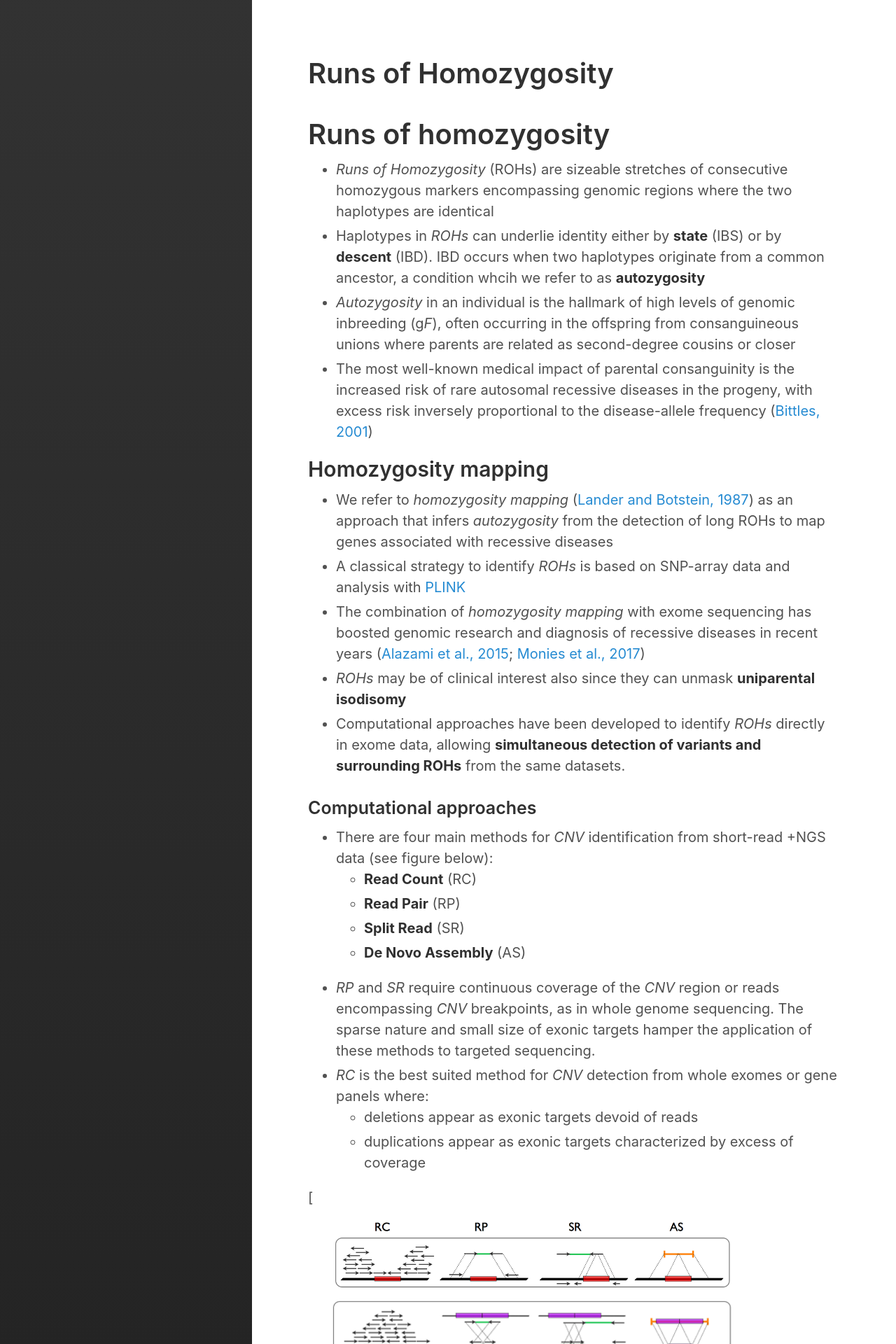
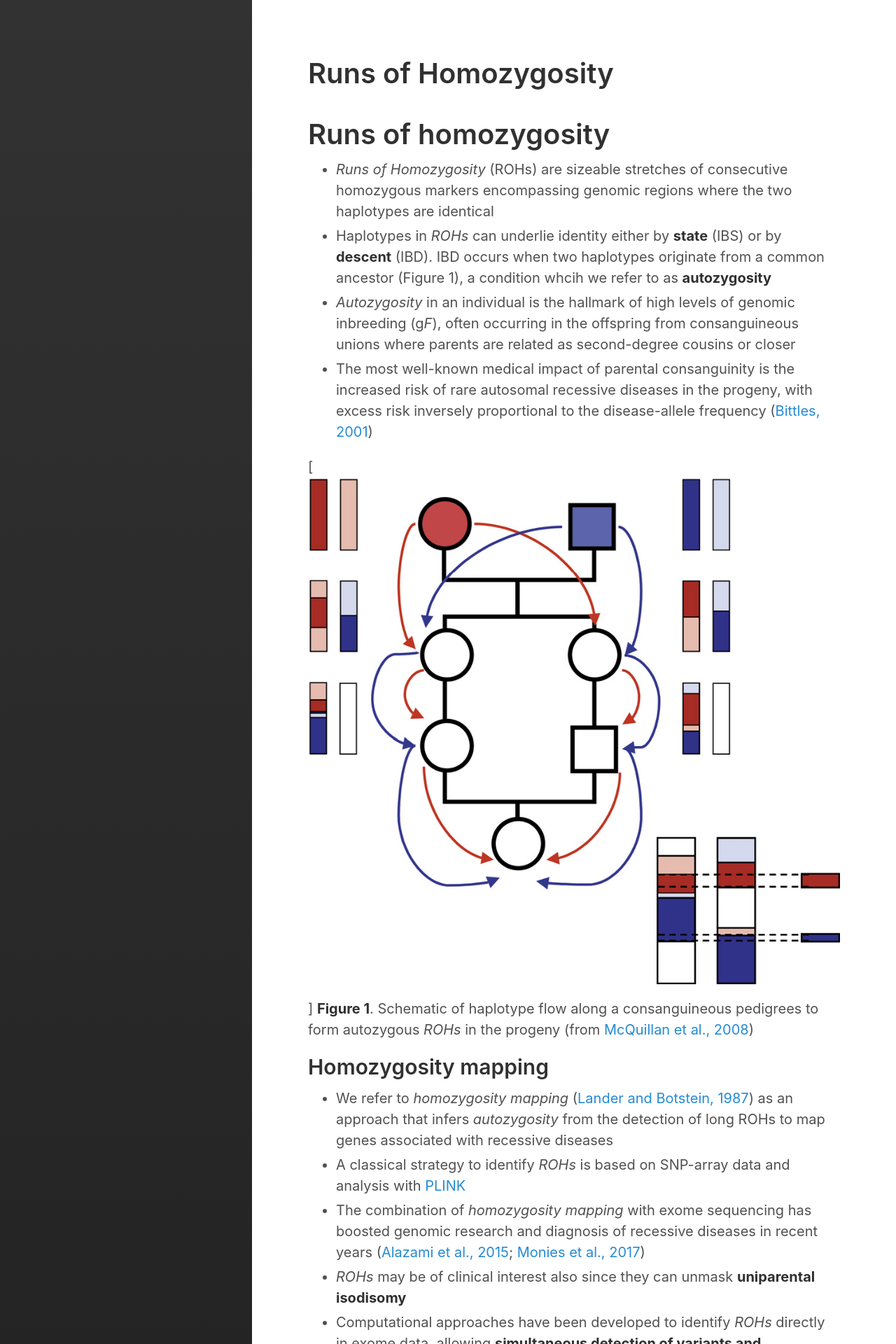
Before and after one commit to sigu-training/clinical_genomics, a Jekyll site: the page built from lectures/08.roh.md, in a window 1280 px wide. Shown: the top 1920 px of the page at 70% size. Built offline with Jekyll 4.4.1, drawn with Linux system fonts in a browser that asks for light colours; some of the changed text lies outside the part shown.

Commit message:
Update 08.roh.md
text changes

```diff
--- a/lectures/08.roh.md
+++ b/lectures/08.roh.md
@@ -9,9 +9,12 @@
 
 
 - *Runs of Homozygosity* (ROHs) are sizeable stretches of consecutive homozygous markers encompassing genomic regions where the two haplotypes are identical
-- Haplotypes in *ROHs* can underlie identity either by **state** (IBS) or by **descent** (IBD). IBD occurs when two haplotypes originate from a common ancestor, a condition whcih we refer to as **autozygosity**
+- Haplotypes in *ROHs* can underlie identity either by **state** (IBS) or by **descent** (IBD). IBD occurs when two haplotypes originate from a common ancestor (Figure 1), a condition whcih we refer to as **autozygosity**
 - *Autozygosity* in an individual is the hallmark of high levels of genomic inbreeding (g*F*), often occurring in the offspring from consanguineous unions where parents are related as second-degree cousins or closer
 - The most well-known medical impact of parental consanguinity is the increased risk of rare autosomal recessive diseases in the progeny, with excess risk inversely proportional to the disease-allele frequency ([Bittles, 2001](https://onlinelibrary.wiley.com/doi/full/10.1034/j.1399-0004.2001.600201.x?sid=nlm%3Apubmed))
+
+[![homozygosity_mapping]({{site.url}}{{site.baseurl}}/images/homozygosity_mapping.png)]
+**Figure 1**. Schematic of haplotype flow along a consanguineous pedigrees to form autozygous *ROHs* in the progeny (from [McQuillan et al., 2008](https://www.sciencedirect.com/science/article/pii/S000292970800445X?via%3Dihub))
 
 
 ## Homozygosity mapping
@@ -24,11 +27,12 @@
 
 ### Computational approaches
 
-- There are four main methods for *CNV* identification from short-read +NGS data (see figure below):
-  - **Read Count** (RC)
-  - **Read Pair** (RP)
-  - **Split Read** (SR)
-  - **De Novo Assembly** (AS)
+- As for CNVs, the sparse nature and small size of exonic targets are a challenge for the identification of continuous strethces of homozygous markers throughout the genome. This may affect the performance of tools originally tailored to SNPs when applied to exome data. In Figure 2 a synthetic overview is given of algorithms, input data and output file types in bioinformatic tools for exome-based *ROH* detection. *ROHs* are divided in three size classes reflecting different mechanisms that have shaped them (according to [Pemberton et al., 2012](https://www.sciencedirect.com/science/article/pii/S0002929712003230?via%3Dihub)). Usually, long ROH (approximately >1.5 Mb) arise as a result of close parental consanguinity, but also short-medium *ROHs* can be of medical interest in populations as involved in disease susceptibility, natural selection and founder effects ([Ceballos et al., 2018](https://www.nature.com/articles/nrg.2017.109)).
+
+[![roh_exome_methods]({{site.url}}{{site.baseurl}}/images/roh_exome_methods.png)]
+**Figure 2**. Summary of the tools for *ROH* detection from exome data (from [Pippucci et al., 2014](https://www.karger.com/Article/Pdf/362412))
+
+Hn<sup>3</sup>Mn<sup>2</sup> ([Magi et al., 2014](https://academic.oup.com/bioinformatics/article/30/20/2852/2422169))
 
 
 - *RP* and *SR* require continuous coverage of the *CNV* region or reads encompassing *CNV* breakpoints, as in whole genome sequencing. The sparse nature and small size of exonic targets hamper the application of these methods to targeted sequencing.
```
